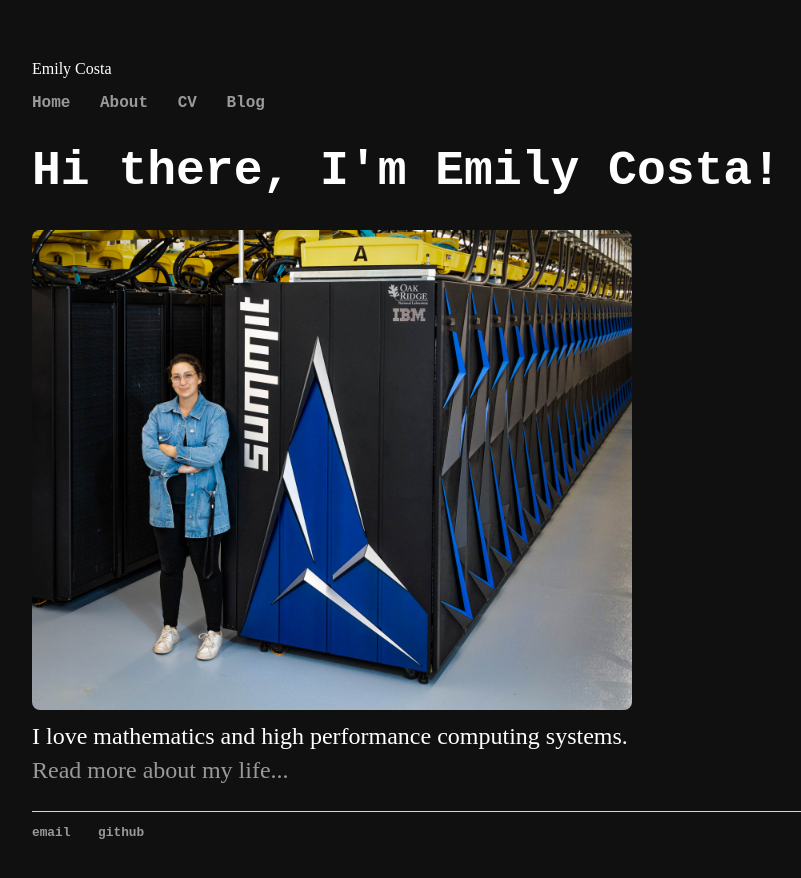
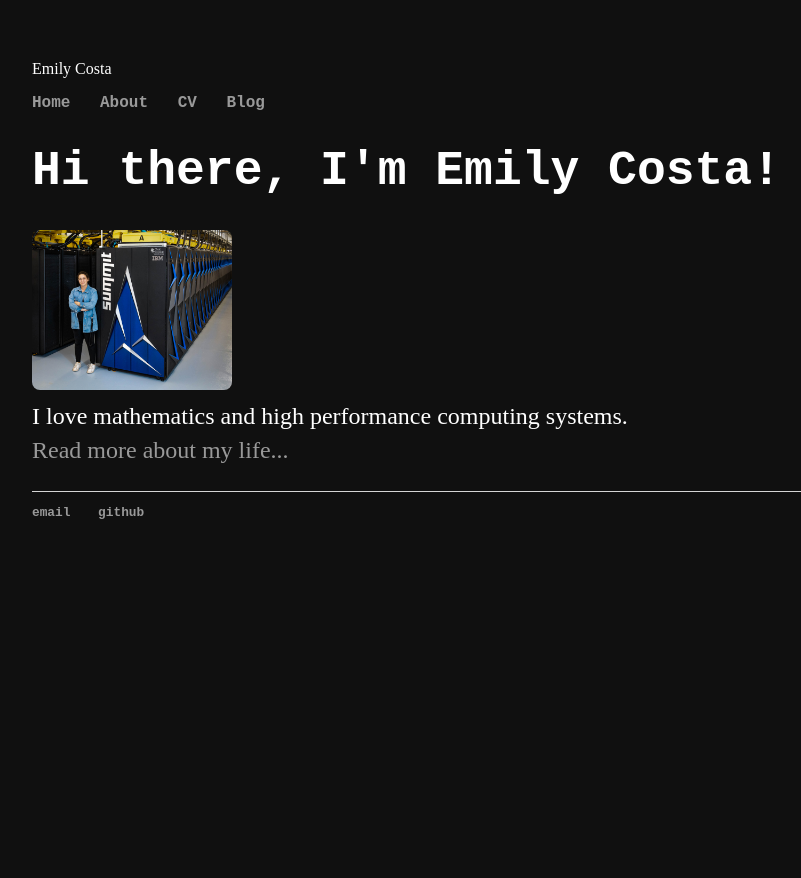
Before and after one commit to emilyjcosta5/emilyjcosta5.github.io, a Jekyll site: the page built from index.html, in a window 1280 px wide. Shown: the top 878 px of the page, without its empty margins (160-961 px from the left). Built offline with Jekyll 4.4.1, drawn with Linux system fonts in a browser that asks for light colours.

Commit message:
Update main.css
resized images

```diff
--- a/css/main.css
+++ b/css/main.css
@@ -34,7 +34,7 @@ p {
 }
 img {
   border-radius: 8px;
-  max-width: 600px;
+  max-width: 200px;
   height: auto;
 }
 footer {
```
